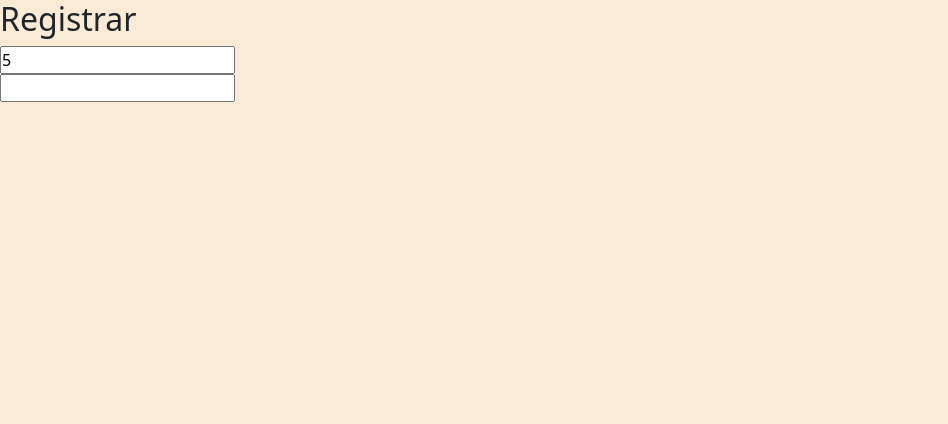
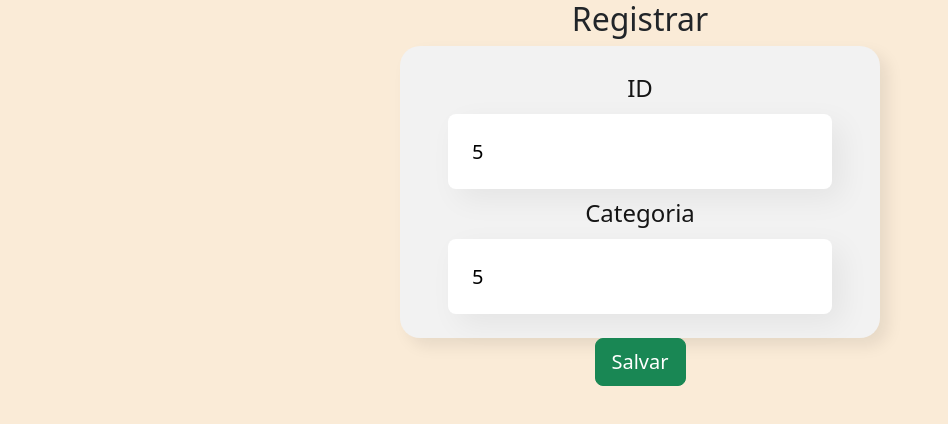
Before and after one commit to alisson2014/front_produtos, a React (Create React App) app: page /register in a window 1280 px wide. Shown: the top 424 px of the page, without its empty margins (0-948 px from the left). Built offline with nearby package versions, Linux system fonts and the light colour scheme.

Commit message:
criei um componente para os campos

```diff
--- /dev/null
+++ b/src/components/Field/index.tsx
@@ -0,0 +1,33 @@
+import * as F from "./styles";
+
+interface IFieldProps {
+    fieldLabel: string,
+    fieldValue: string,
+    fieldId: string,
+    fieldType?: string
+    required?: boolean,
+    readonly?: boolean
+}
+
+export default function Field({
+    fieldLabel,
+    fieldValue,
+    fieldId,
+    fieldType = "text",
+    required = false,
+    readonly = false
+}: IFieldProps) {
+    return (
+        <F.Container>
+            <F.Label htmlFor={fieldId}>{fieldLabel}</F.Label>
+            <F.Input
+                type={fieldType}
+                name={fieldId}
+                id={fieldId}
+                value={fieldValue}
+                readOnly={readonly}
+                required={required}
+            />
+        </F.Container>
+    );
+};
--- /dev/null
+++ b/src/components/Field/styles.ts
@@ -0,0 +1,27 @@
+import styled from "styled-components";
+
+export const Container = styled.div`
+  display: flex;
+  flex-direction: column;
+  align-items: center;
+  justify-content: center;
+  gap: 8px;
+`;
+
+export const Label = styled.label`
+  color: #151515;
+  font-size: 1.5rem;
+  font-weight: 500;
+`;
+
+export const Input = styled.input`
+  font-size: 1.25rem;
+  font-weight: 300;
+  line-height: 20px;
+  background-color: #fff;
+  box-shadow: 10px 10px 30px rgba(0, 0, 0, 0.06);
+  width: 100%;
+  border: none;
+  border-radius: 8px;
+  padding: 24px;
+`;
--- a/src/pages/Register/index.tsx
+++ b/src/pages/Register/index.tsx
@@ -1,18 +1,31 @@
+import { Button } from "react-bootstrap";
+import Field from "../../components/Field";
+import { Form } from "./styles";
+
 export default function Register() {
     const id = 5;
     return (
-        <>
+        <center>
             <h2>Registrar</h2>
-            <form action="">
-                <div className="field">
-                    <label htmlFor="id"></label>
-                    <input type="text" name="id" id="id" value={id} readOnly />
-                </div>
-                <div className="field">
-                    <label htmlFor="categoria"></label>
-                    <input type="text" name="categoria" id="id" required />
-                </div>
-            </form>
-        </>
+            <Form action="">
+                <Field
+                    fieldLabel="ID"
+                    fieldId="id"
+                    fieldValue="5"
+                    readonly
+                />
+                <Field
+                    fieldLabel="Categoria"
+                    fieldId="categoria"
+                    fieldValue="5"
+                    required
+                />
+            </Form>
+            <center>
+                <Button variant="success" size="lg">
+                    Salvar
+                </Button>
+            </center>
+        </center>
     );
 };
--- /dev/null
+++ b/src/pages/Register/styles.ts
@@ -0,0 +1,13 @@
+import styled from "styled-components";
+
+export const Form = styled.form`
+  display: flex;
+  flex-direction: column;
+  gap: 6px;
+
+  width: 480px;
+  background-color: #f2f2f2;
+  border-radius: 20px;
+  padding: 24px 48px;
+  box-shadow: 8px 8px 16px rgba(0, 0, 0, 0.08);
+`;
```
